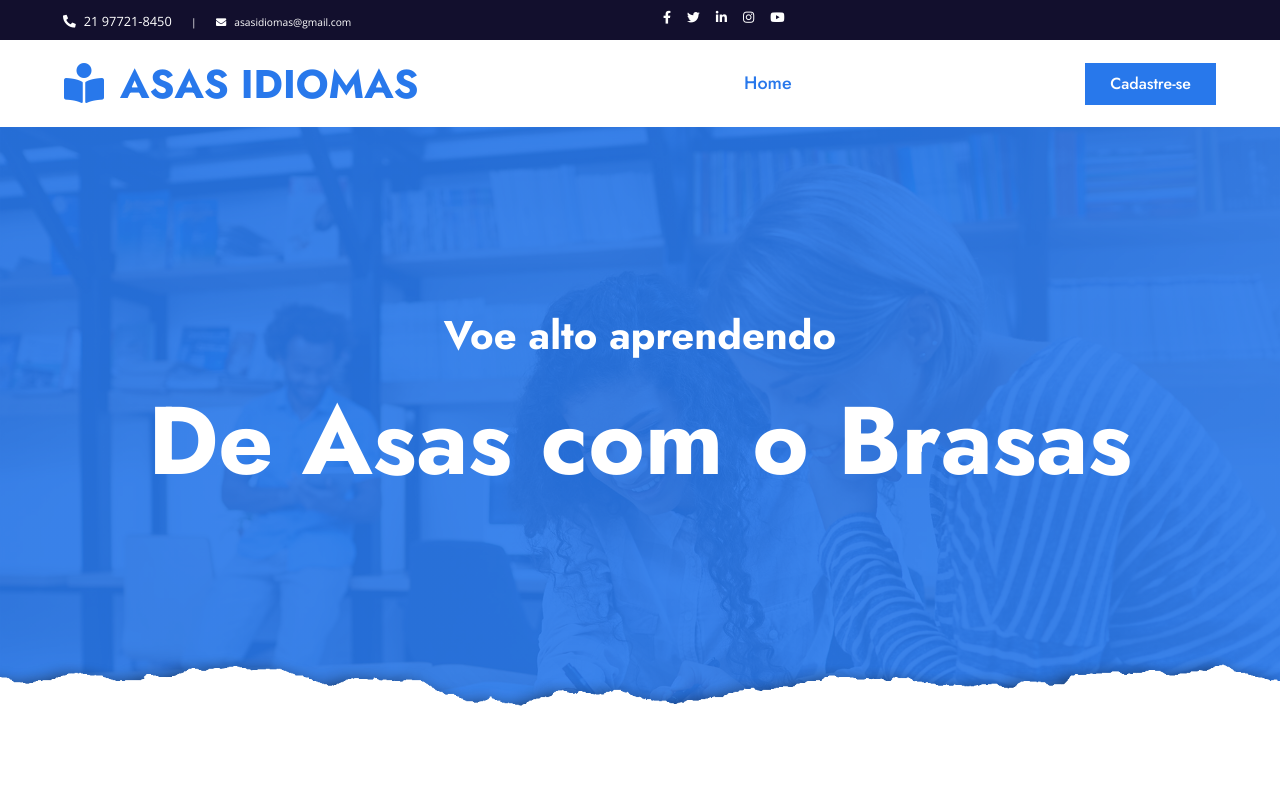
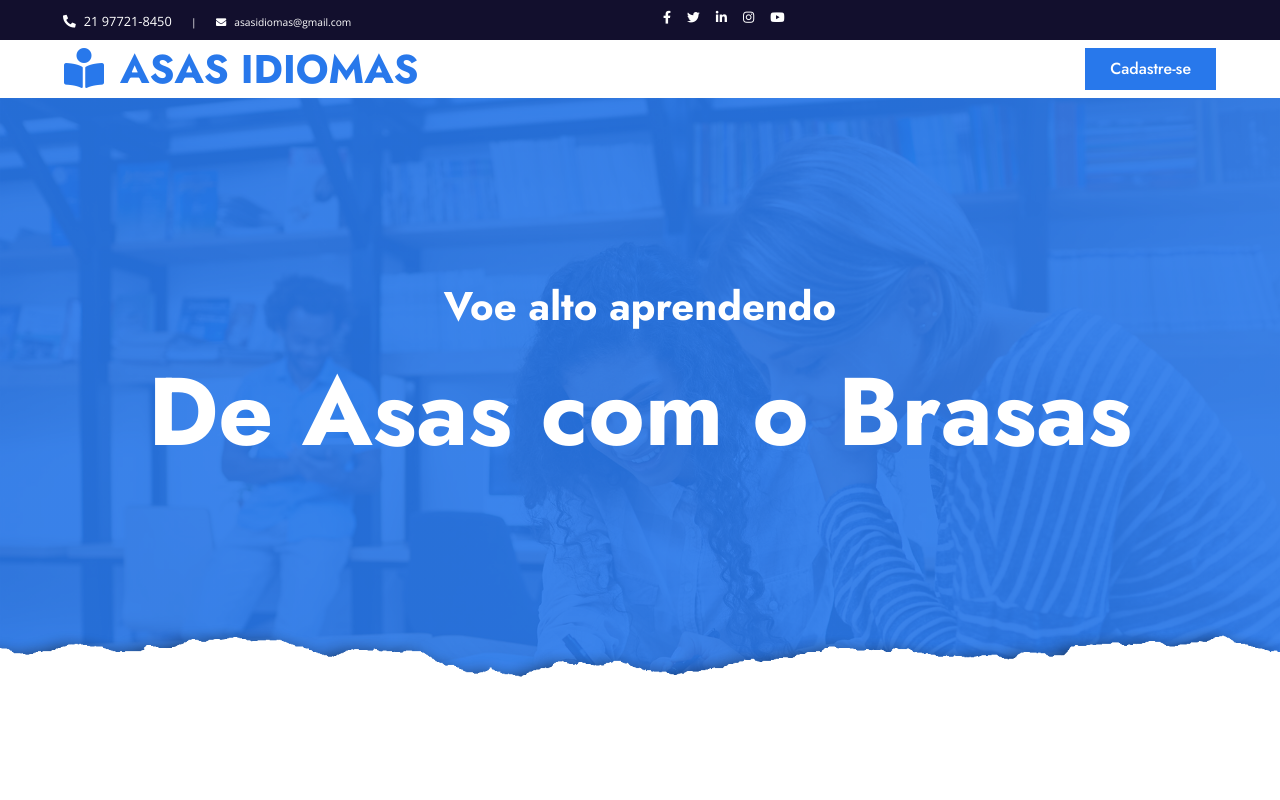
Before and after one commit to ggalvaofranca/asasidiomas, a plain HTML site: page index.html in a window 1280 px wide. Shown: the top 800 px of the page. Drawn offline with nearby package versions, Linux system fonts and the light colour scheme.

Commit message:
Update index.html

```diff
--- a/index.html
+++ b/index.html
@@ -71,7 +71,7 @@
             </button>
             <div class="collapse navbar-collapse justify-content-between px-lg-3" id="navbarCollapse">
                 <div class="navbar-nav mx-auto py-0">
-                    <a href="index.html" class="nav-item nav-link active">Home</a>
+
 
                 </div>
                 <a href="" class="btn btn-primary py-2 px-4 d-none d-lg-block">Cadastre-se</a>
```
